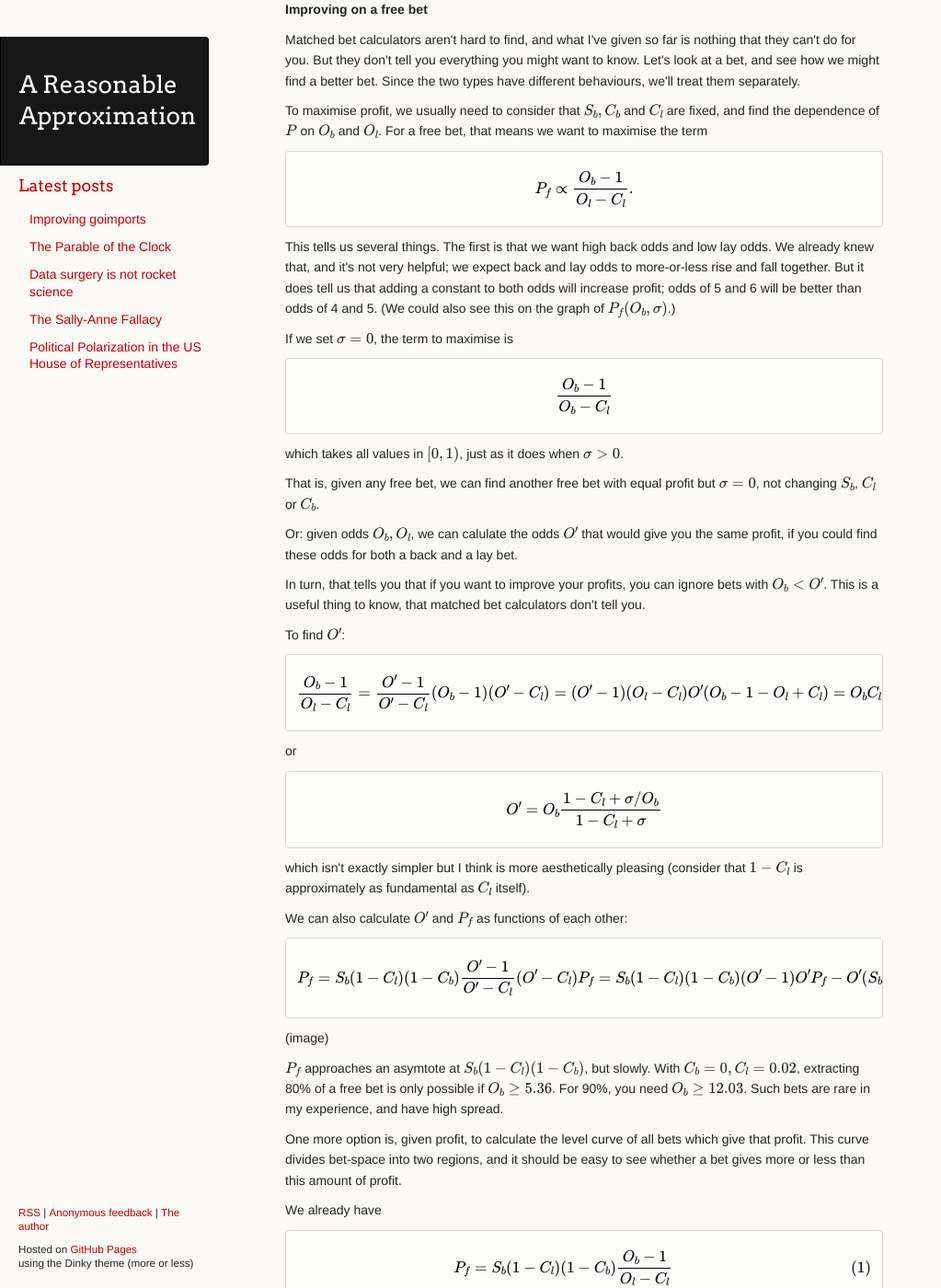
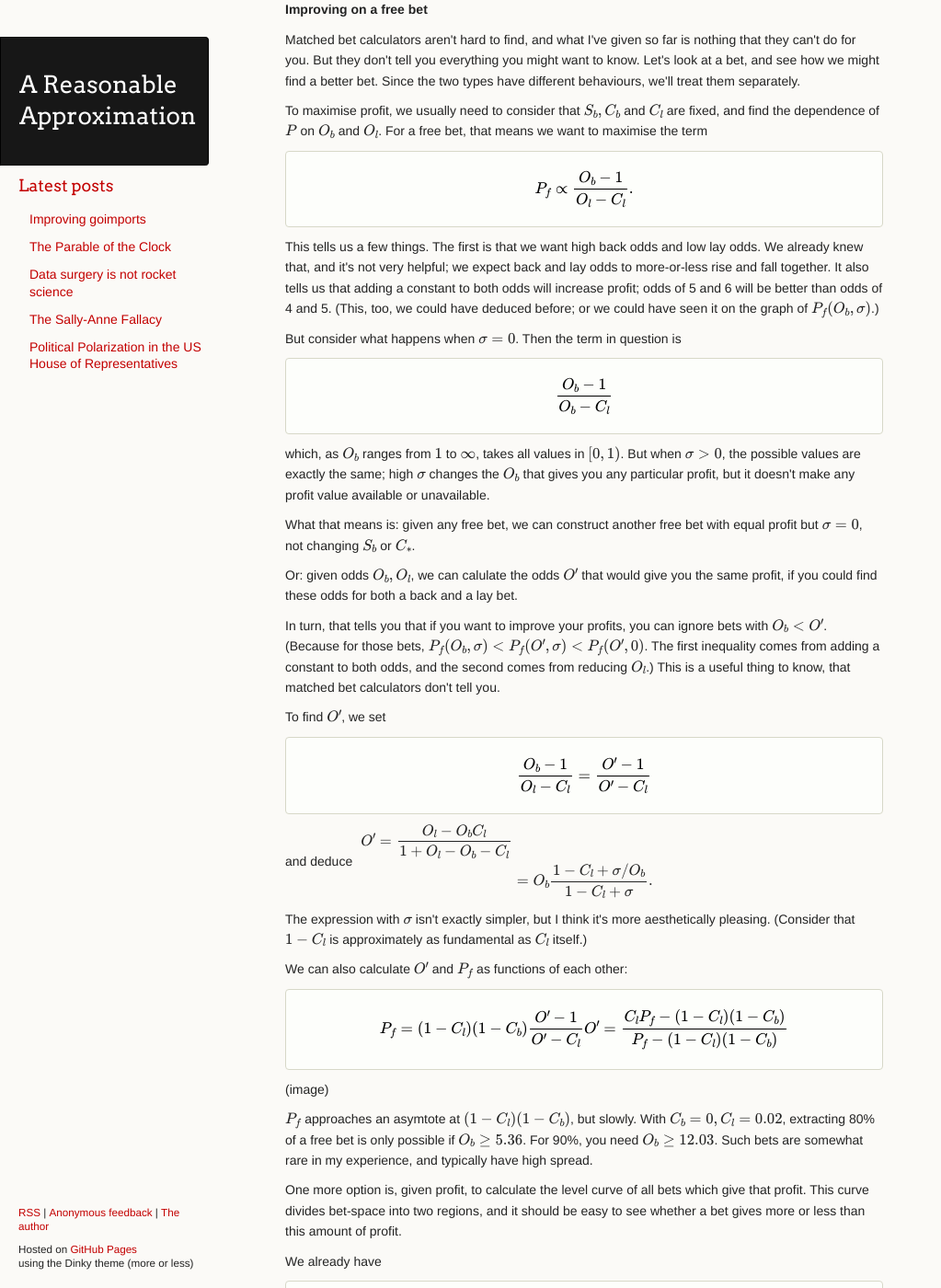
Before and after one commit to ChickenProp/chickenprop.github.com, a Jekyll site: the page built from drafts/matched-betting.md, in a window 1280 px wide and 1400 px high, scrolled down 4345 px. Shown: the whole window at 92% size, without its empty margins (0-1023 px from the left). Built offline with Jekyll 4.4.1, drawn with Linux system fonts in a browser that asks for light colours; nearby versions of some CDN libraries; formulas are drawn with MathJax 3; comment, search, counter and statistics services are not loaded.

Commit message:
Editing.

```diff
--- a/drafts/matched-betting.md
+++ b/drafts/matched-betting.md
@@ -135,44 +135,40 @@ To maximise profit, we usually need to consider that $S_b, C_b$ and $C_l$ are fi
 
     $$ P_f ∝ {O_b - 1 \over O_l - C_l}. $$
 
-This tells us several things. The first is that we want high back odds and low lay odds. We already knew that, and it's not very helpful; we expect back and lay odds to more-or-less rise and fall together. But it does tell us that adding a constant to both odds will increase profit; odds of 5 and 6 will be better than odds of 4 and 5. (We could also see this on the graph of $P_f(O_b, σ)$.)
+This tells us a few things. The first is that we want high back odds and low lay odds. We already knew that, and it's not very helpful; we expect back and lay odds to more-or-less rise and fall together. It also tells us that adding a constant to both odds will increase profit; odds of 5 and 6 will be better than odds of 4 and 5. (This, too, we could have deduced before; or we could have seen it on the graph of $P_f(O_b, σ)$.)
 
-If we set $σ = 0$, the term to maximise is
+But consider what happens when $σ = 0$. Then the term in question is
 
     $$ { O_b - 1 \over O_b - C_l } $$
 
-which takes all values in $[0, 1)$, just as it does when $σ > 0$.
+which, as $O_b$ ranges from $1$ to $∞$, takes all values in $[0, 1)$. But when $σ > 0$, the possible values are exactly the same; high $σ$ changes the $O_b$ that gives you any particular profit, but it doesn't make any profit value available or unavailable.
 
-That is, given any free bet, we can find another free bet with equal profit but $σ = 0$, not changing $S_b$, $C_l$ or $C_b$.
+What that means is: given any free bet, we can construct another free bet with equal profit but $σ = 0$, not changing $S_b$ or $C_\*$.
 
 Or: given odds $O_b, O_l$, we can calulate the odds $O'$ that would give you the same profit, if you could find these odds for both a back and a lay bet.
 
-In turn, that tells you that if you want to improve your profits, you can ignore bets with $O_b < O'$. This is a useful thing to know, that matched bet calculators don't tell you.
+In turn, that tells you that if you want to improve your profits, you can ignore bets with $O_b < O'$. (Because for those bets, $P_f(O_b, σ) < P_f(O', σ) < P_f(O', 0)$. The first inequality comes from adding a constant to both odds, and the second comes from reducing $O_l$.) This is a useful thing to know, that matched bet calculators don't tell you.
 
-To find $O'$:
+To find $O'$, we set
 
-    $$ { O_b - 1 \over O_l - C_l } = { O' - 1 \over O' - C_l } \\
-       (O_b - 1)(O' - C_l) = (O' - 1)(O_l - C_l)               \\
-       O'(O_b - 1 - O_l + C_l) = O_bC_l - O_l                  \\
-       O' = { O_l - O_bC_l \over 1 + O_l - O_b - C_l }         $$
+    $$ { O_b - 1 \over O_l - C_l } = { O' - 1 \over O' - C_l } $$
 
-or
+and deduce
+    $$ \begin{align*}
+        O' = { O_l - O_bC_l \over 1 + O_l - O_b - C_l } \\
+          &= O_b { 1 - C_l + σ/O_b \over 1 - C_l + σ }.
+    \end{align*} $$
 
-    $$ O' = O_b { 1 - C_l + σ/O_b \over 1 - C_l + σ } $$
-
-which isn't exactly simpler but I think is more aesthetically pleasing (consider that $1-C_l$ is approximately as fundamental as $C_l$ itself).
+The expression with $σ$ isn't exactly simpler, but I think it's more aesthetically pleasing. (Consider that $1-C_l$ is approximately as fundamental as $C_l$ itself.)
 
 We can also calculate $O'$ and $P_f$ as functions of each other:
 
-    $$ P_f = S_b (1 - C_l) (1 - C_b) { O' - 1 \over O' - C_l }             \\
-       (O' - C_l)P_f = S_b(1 - C_l)(1 - C_b)(O' - 1)                       \\
-       O'P_f - O'(S_b(1 - C_l)(1 - C_b)) = C_lP_f - S_b(1 - C_l)(1 - C_b)  \\
-       O' = {    C_lP_f - S_b(1 - C_l)(1 - C_b)
-              \over P_f - S_b(1 - C_l)(1 - C_b) }                          $$
+    $$ P_f = (1 - C_l) (1 - C_b) { O' - 1 \over O' - C_l }                 \\
+       O' = { C_lP_f - (1 - C_l)(1 - C_b) \over P_f - (1 - C_l)(1 - C_b) } $$
 
 (image)
 
-$P_f$ approaches an asymtote at $S_b (1 - C_l)(1 - C_b)$, but slowly. With $C_b = 0, C_l = 0.02$, extracting 80% of a free bet is only possible if $O_b ≥ 5.36$. For 90%, you need $O_b ≥ 12.03$. Such bets are rare in my experience, and have high spread.
+$P_f$ approaches an asymtote at $(1 - C_l)(1 - C_b)$, but slowly. With $C_b = 0, C_l = 0.02$, extracting 80% of a free bet is only possible if $O_b ≥ 5.36$. For 90%, you need $O_b ≥ 12.03$. Such bets are somewhat rare in my experience, and typically have high spread.
 
 One more option is, given profit, to calculate the level curve of all bets which give that profit. This curve divides bet-space into two regions, and it should be easy to see whether a bet gives more or less than this amount of profit.
 
```
